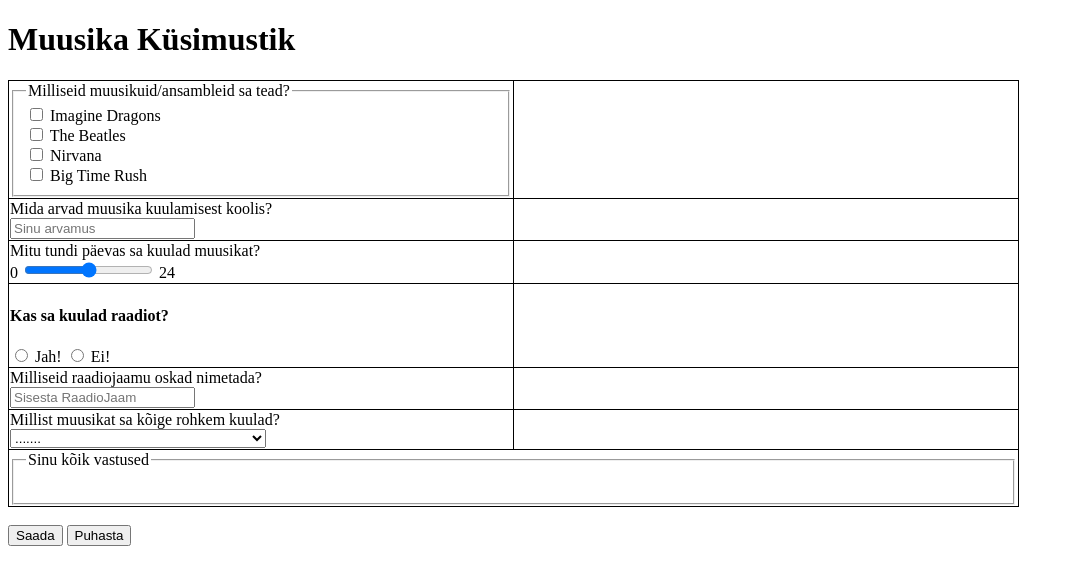
After one commit to Timur-Basirov/veebPHP_TARpv24, a PHP site: page /content/musicVorm.php in a window 1280 px wide. The commit adds this page. Shown: the top 585 px of the page, without its empty margins (0-1074 px from the left). Run offline with PHP 8.4, Linux system fonts and the light colour scheme.

Commit message:
js 1.töö muusikavorm on lisatud

```diff
--- /dev/null
+++ b/content/Avaleht.php
@@ -0,0 +1,4 @@
+<p>
+    <strong>Tere tulemust minu PHP tööde lehele!</strong>
+    <br>Kasuta navigeerimismenüü, et otsida valjalik töö!
+</p>
--- /dev/null
+++ b/content/musicVorm.php
@@ -0,0 +1,107 @@
+<!DOCTYPE html>
+<html lang="en">
+<head>
+    <meta charset="UTF-8">
+    <title>Muusika Vorm</title>
+    <script src="js/MusicJs.js"></script>
+    <link rel="stylesheet" type="text/css" href="style/musicCss.css">
+</head>
+<body>
+<h1>Muusika Küsimustik</h1>
+<table>
+    <tr>
+        <td>
+            <fieldset>
+                <legend>Milliseid muusikuid/ansambleid sa tead?</legend>
+                <input type="checkbox" name="valik" id="imdr" value="Big Time Rush" onchange="musicValik()">
+                <label for="imdr">Imagine Dragons</label><br>
+                <input type="checkbox" name="valik" id="beatles" value="The Beatles!" onchange="musicValik()">
+                <label for="beatles">The Beatles</label><br>
+                <input type="checkbox" name="valik" id="nirvana" value="Nirvana!" onchange="musicValik()">
+                <label for="nirvana">Nirvana</label><br>
+                <input type="checkbox" name="valik" id="btr" value="Big Time Rush!" onchange="musicValik()">
+                <label for="btr">Big Time Rush</label><br>
+            </fieldset>
+        </td>
+        <td>
+            <div id="vastus"></div>
+        </td>
+    </tr>
+
+    <tr>
+        <td>
+            <label for="lemmik">Mida arvad muusika kuulamisest koolis?</label><br>
+            <input type="text" id="lemmik" placeholder="Sinu arvamus" oninput="lemmikLugemine()">
+        </td>
+        <td>
+            <div id="vastus1"></div>
+        </td>
+    </tr>
+
+    <tr>
+        <td>
+            <label for="slider">Mitu tundi päevas sa kuulad muusikat?</label><br>
+            0 <input type="range" id="slider" min="0" max="24" onchange="sliderLiigub()"> 24
+        </td>
+        <td>
+            <div id="vastus2"></div>
+        </td>
+    </tr>
+
+    <tr>
+        <td>
+            <h4>Kas sa kuulad raadiot?</h4>
+            <input type="radio" name="jah" id="jah" value="Jah!" onchange="valiVastus()">
+            <label for="jah">Jah!</label>
+            <input type="radio" name="ei" id="ei" value="Ei!" onchange="valiVastus()">
+            <label for="ei">Ei!</label>
+        </td>
+        <td>
+            <div id="vastus3"></div>
+        </td>
+    </tr>
+
+    <tr>
+        <td>
+            <label for="raadiojam">Milliseid raadiojaamu oskad nimetada?</label><br>
+            <input type="text" id="raadiojam" placeholder="Sisesta RaadioJaam" oninput="radJamLugemine()">
+        </td>
+        <td>
+            <div id="vastus4"></div>
+        </td>
+    </tr>
+
+    <tr>
+        <td>
+            <label for="muusik">Millist muusikat sa kõige rohkem kuulad?</label><br>
+            <select name="muusik" id="muusik" onchange="valiMuusik()">
+                <option value="...">.......</option>
+                <option value="Blinding Light!">Blinding Lights (The Weeknd)</option>
+                <option value="Shape of You!">Shape of You (Ed Sheeran)</option>
+                <option value="Star Boy!">Starboy (The Weeknd, Daft Punk)</option>
+                <option value="Someone You Loved!">Someone You Loved (Lewis Capaldi)</option>
+                <option value="As It Was!">As It Was (Harry Styles)</option>
+                <option value="Sweater Weather!">Sweater Weather (The Neighbourhood)</option>
+            </select>
+        </td>
+        <td>
+            <div id="vastus5"></div>
+        </td>
+    </tr>
+
+    <tr>
+        <td colspan="2">
+            <fieldset>
+                <legend>Sinu kõik vastused</legend>
+                <div id="vastus6"></div>
+                <img src="" alt="" id="pilt">
+            </fieldset>
+        </td>
+    </tr>
+</table>
+<br>
+<input type="button" value="Saada" onclick="saada()">
+<input type="button" value="Puhasta" onclick="Puhasta()">
+
+</body>
+</html>
--- a/footer.php
+++ b/footer.php
@@ -2,6 +2,6 @@
 <?php
 echo date ("d.m.Y h:i:s");
 echo "<br>";
-echo "PHP leht tegi õpetaja";
+echo "PHP leht (Timur Baširov TARpv24)";
 ?>
 </footer>
--- /dev/null
+++ b/js/musicJs.js
@@ -0,0 +1,124 @@
+function musicValik(){
+    let v=document.getElementById("vastus");
+    let beatles=document.getElementById("beatles");
+    let btr=document.getElementById("btr");
+    let nirvana=document.getElementById("nirvana");
+    let imdr=document.getElementById("imdr");
+
+    let valik="";
+    if(beatles.checked){
+        valik+=beatles.value+", ";
+    }
+    if(imdr.checked){
+        valik+=imdr.value+", ";
+    }
+    if(nirvana.checked){
+        valik+=nirvana.value+", ";
+    }
+    if(btr.checked){
+        valik+=btr.value+", ";
+    }
+    v.innerHTML="Sinu valitud muusikud: "+valik;
+
+}
+function Puhasta(){
+    let beatles=document.getElementById("beatles");
+    let btr=document.getElementById("btr");
+    let nirvana=document.getElementById("nirvana");
+    let imdr=document.getElementById("imdr");
+    let valik=document.getElementById("vastus");
+    let lem=document.getElementById("lemmik");
+    let vastus1=document.getElementById("vastus1");
+    let slider=document.getElementById("slider");
+    let vastus2=document.getElementById("vastus2");
+    let jah=document.getElementById("jah");
+    let ei=document.getElementById("ei");
+    let vastus3=document.getElementById("vastus3");
+    let raadiojam=document.getElementById("raadiojam");
+    let vastus4=document.getElementById("vastus4");
+    let muusik=document.getElementById("muusik");
+    let vastus5=document.getElementById("vastus5");
+    let vastus6=document.getElementById("vastus6");
+    let pilt=document.getElementById("pilt");
+
+    pilt.src="";
+    vastus6.innerHTML="";
+    vastus5.innerHTML="";
+    muusik.value="...";
+    vastus4.innerHTML="";
+    raadiojam.value="";
+    vastus3.innerHTML="";
+    ei.checked=false;
+    jah.checked=false;
+    vastus2.innerHTML="";
+    slider.value="";
+    vastus1.innerHTML="";
+    lem.value="";
+    valik.innerText="";
+    beatles.checked=false;
+    btr.checked=false;
+    nirvana.checked=false;
+    imdr.checked=false;
+
+}
+
+function lemmikLugemine(){
+    //let
+    let lemmik=document.getElementById("lemmik");
+    let v1=document.getElementById("vastus1");
+    //innerText või innerHTML genereerib lehel vastav tekst
+    v1.innerText="Teie arvamus on:  "+lemmik.value;
+}
+function sliderLiigub(){
+    let v2=document.getElementById("vastus2");
+    let slider=document.getElementById("slider");
+
+    v2.innerText="Sa kuulad muusikat ["+slider.value+"] tundi päevas";
+}
+
+function valiVastus(){
+    let v3=document.getElementById("vastus3");
+    let jah=document.getElementById("jah");
+    let ei=document.getElementById("ei");
+    if(jah.checked){
+        v3.innerHTML="Raadio kuulamine: "+jah.value;
+    }
+    else if(ei.checked){
+        v3.innerHTML="Raadio kuulamine: "+ei.value;
+    }
+    else{
+        v3.innerHTML="palun vali oma vastus!";
+    }
+}
+function radJamLugemine() {
+    //let
+    let radio = document.getElementById("raadiojam");
+    let v4 = document.getElementById("vastus4");
+    //innerText või innerHTML genereerib lehel vastav tekst
+    v4.innerText = "Sinu nimetatud jaamad:  " + radio.value;
+}
+
+function valiMuusik(){
+    let v5=document.getElementById("vastus5");
+    let muusik=document.getElementById("muusik");
+    // selectedIndex!==0 - mitte null
+    if(muusik.selectedIndex!==0){
+        v5.innerHTML="Sa valisid "+muusik.value;
+    } else{
+        v5.innerHTML="Tee ripploendi lahti ja vali";
+    }
+}
+function saada() {
+    let v = document.getElementById("vastus");
+    let v1 = document.getElementById("vastus1");
+    let v2 = document.getElementById("vastus2");
+    let v3 = document.getElementById("vastus3");
+    let v4 = document.getElementById("vastus4");
+    let v5 = document.getElementById("vastus5");
+    let v6 = document.getElementById("vastus6");
+    let pilt=document.getElementById("pilt");
+
+    v6.innerText =v.innerText+"\n"+ v1.innerText + "\n" + v2.innerText + "\n" + v3.innerText + "\n" + v4.innerText + "\n" + v5.innerText;
+    pilt.src="img/Happy.png";
+
+}
--- /dev/null
+++ b/style/musicCss.css
@@ -0,0 +1,18 @@
+table {
+    width: 80%;
+    border: 1px solid black;
+    border-collapse: collapse;
+}
+td{
+    border: 1px solid black;
+}
+table td:nth-child(1) {
+    width: 40%;
+}
+table td:nth-child(2) {
+    width: 40%;
+}
+img{
+    position: relative;
+    left: 40px;
+}
```
Also changed, not shown: index.php (+17 -6 lines), nav.php (+7 -3 lines), style/style.css (+14 -1 lines), content/gitKasutamine.php (renamed from gitKasutamine.php), image/pilt.png (added).
